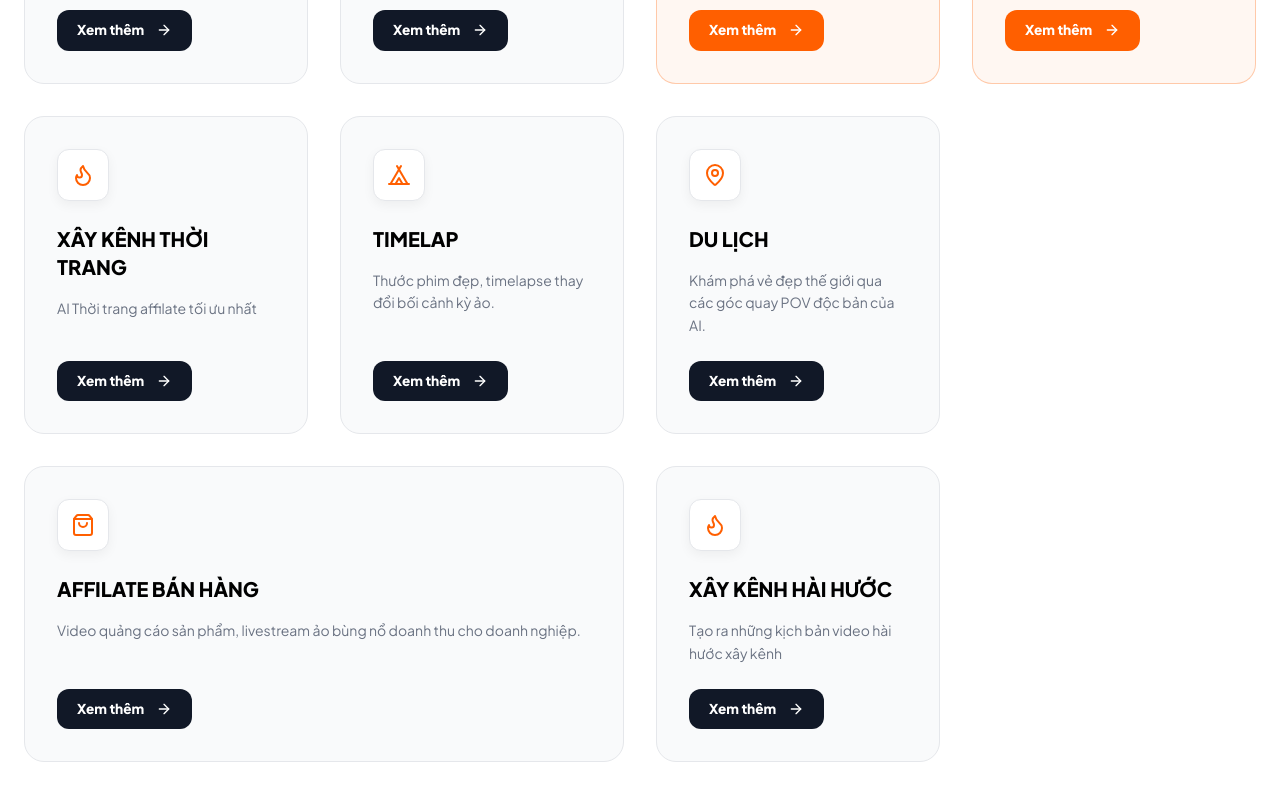
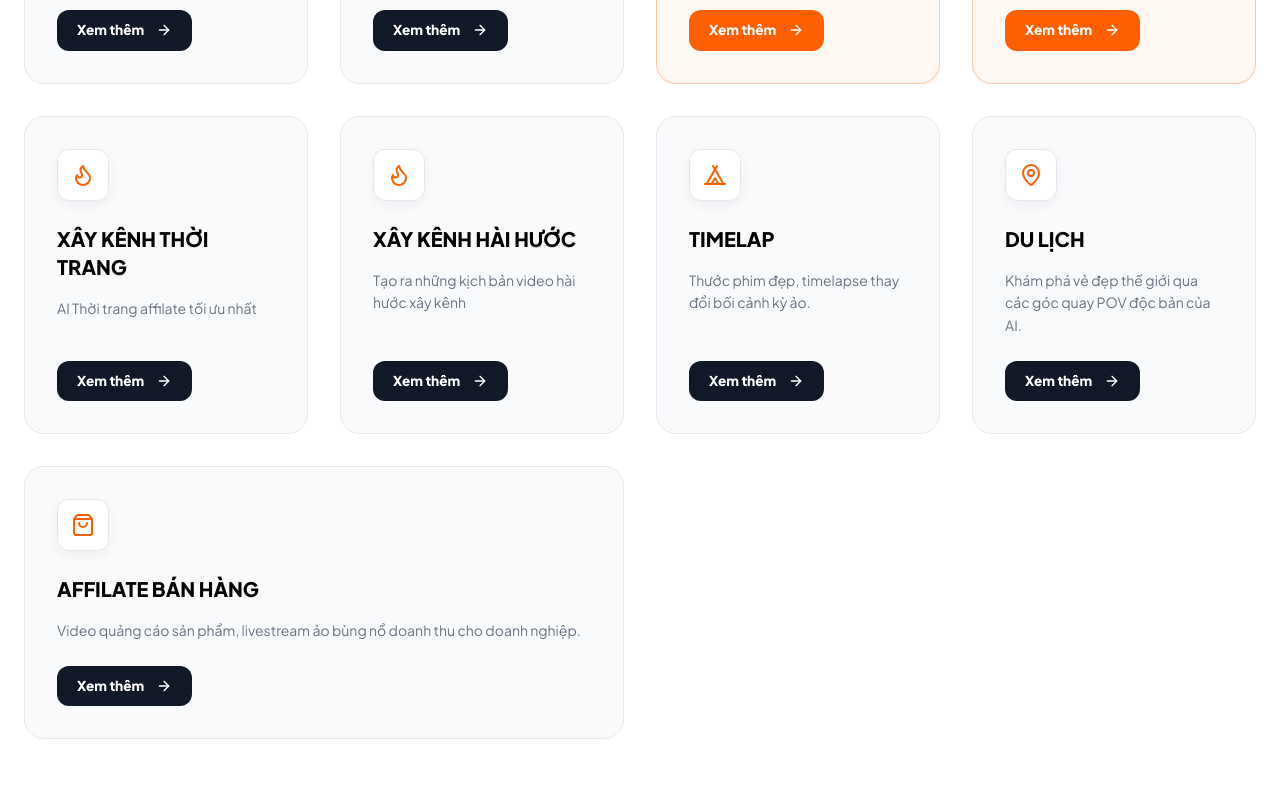
Before and after one commit to namlv68/namai, a React (Vite) app: page / in a window 1280 px wide. Shown: the part 1220-2020 px from the top of the page. Built offline with nearby package versions, Linux system fonts and the light colour scheme.

Commit message:
Remove duplicate entry for 'XÂY KÊNH HÀI HƯỚC'

```diff
--- a/src/App.tsx
+++ b/src/App.tsx
@@ -60,6 +60,12 @@ const categories: Category[] = [
     link: "https://ai.studio/apps/a0d2ca7a-afe1-40f0-9a9b-30cdbe1e0679?fullscreenApplet=true",
   },
   {
+    title: "XÂY KÊNH HÀI HƯỚC",
+    description: "Tạo ra những kịch bản video hài hước xây kênh",
+    icon: <Flame className="w-6 h-6" />,
+    link: "https://ai.studio/apps/fb2af31e-324a-4325-8ad2-89be72bcd770?fullscreenApplet=true",
+  },
+  {
     title: "TIMELAP",
     description: "Thước phim đẹp, timelapse thay đổi bối cảnh kỳ ảo.",
     icon: <Tent className="w-6 h-6" />,
@@ -77,12 +83,6 @@ const categories: Category[] = [
     icon: <ShoppingBag className="w-6 h-6" />,
     link: "https://ai.studio/apps/c0f9b9f0-1ba0-4a9c-acf3-d00ab3db39b9?fullscreenApplet=true",
     colSpan: "lg:col-span-2",
-  },
-    {
-    title: "XÂY KÊNH HÀI HƯỚC",
-    description: "Tạo ra những kịch bản video hài hước xây kênh",
-    icon: <Flame className="w-6 h-6" />,
-    link: "https://ai.studio/apps/fb2af31e-324a-4325-8ad2-89be72bcd770?fullscreenApplet=true",
   },
 ];
 
```
